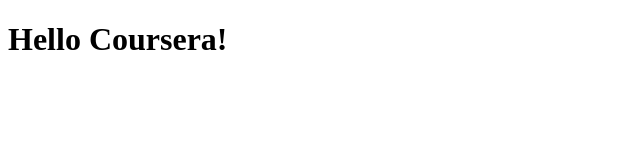
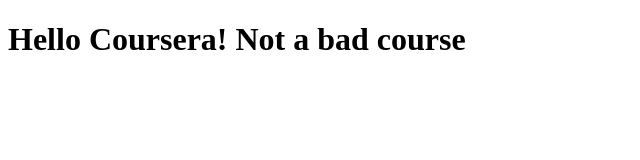
Before and after one commit to abuokoene/web-learning, a plain HTML site: page index.html in a window 1280 px wide. Shown: the whole page, without its empty margins (0-640 px from the left). Drawn offline with Linux system fonts and the light colour scheme.

Commit message:
Another change

```diff
--- a/index.html
+++ b/index.html
@@ -4,6 +4,6 @@
         <title>Hello Coursera!</title>
     </head>
     <body>
-        <h1>Hello Coursera!</h1>
+        <h1>Hello Coursera! Not a bad course</h1>
     </body>
 </html>
```
